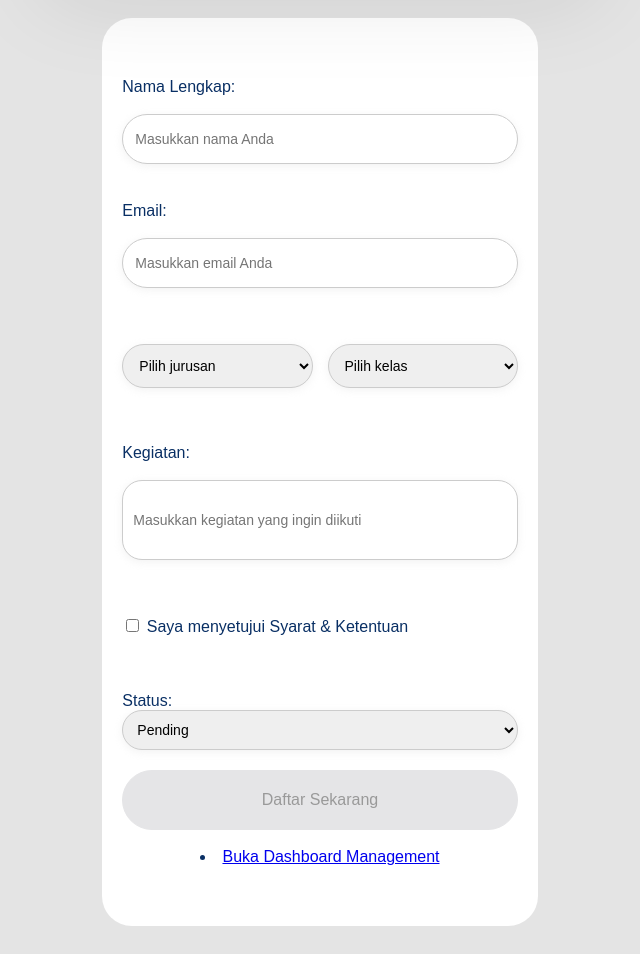
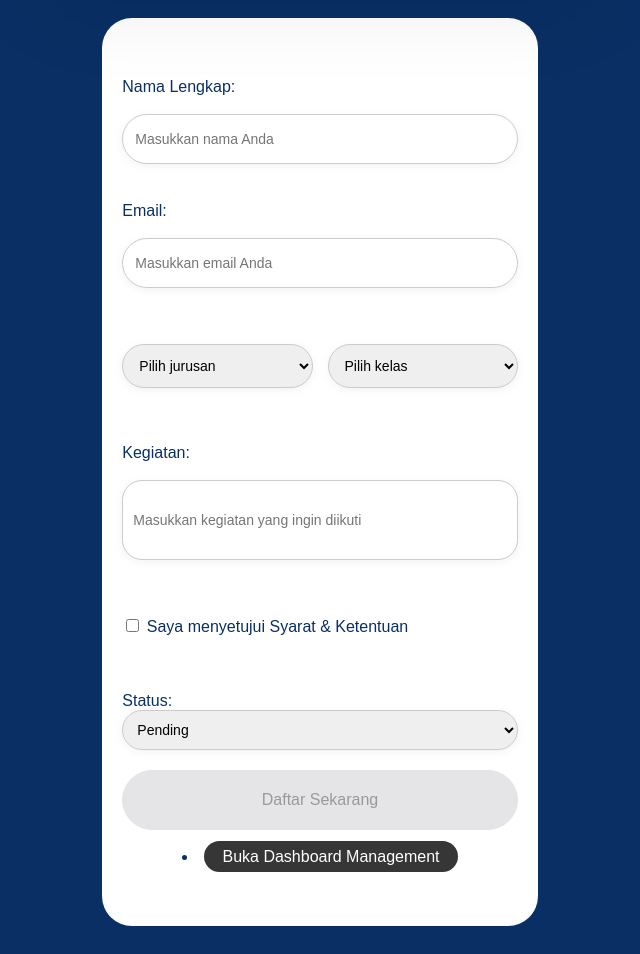
Before and after one commit to z34n-ui/Form, a plain HTML site: page index.html in a window 1280 px wide. Shown: the part 104-1058 px from the top of the page, without its empty margins (320-960 px from the left). Drawn offline with Linux system fonts and the light colour scheme.

Commit message:
add a few manor visual adjustments to index.html

```diff
--- a/css/style.css
+++ b/css/style.css
@@ -32,7 +32,7 @@ header:hover{
 }
 
 body{
-  background-color: rgb(228, 228, 228);
+  background-color: #092F64;
   color: #092F64;
   padding: 20px 10px;
   display: flex;
@@ -145,7 +145,7 @@ button{
   border-radius: 100px;
   font-family: inherit;
   font-size: 14px;
-  background-color: #222222;
+  background-color: #363636;
   color: white;
   transition: all 0.25s ease;
   width: 100%;
@@ -173,6 +173,21 @@ button:hover{
   border: 1px solid #326bd6;
   border-radius: 10px;
   transition: 0.2s;
+}
+
+.tdm{
+  text-decoration: none;
+  color:#ffffff;
+  background-color: #363636;
+  padding: 7px;
+  padding-left: 18px;
+  padding-right: 18px;
+  border-radius: 100px;
+}
+
+.tdm:hover{
+  border-radius: 10px;
+  transition: all 0.2s ease-in-out;
 }
 
 .hasil{
```
